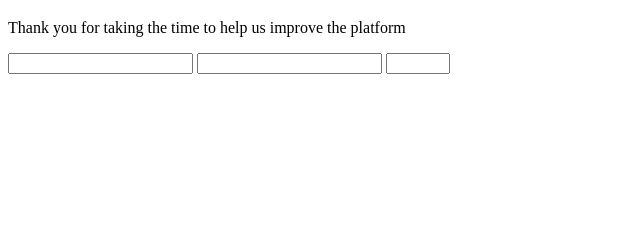
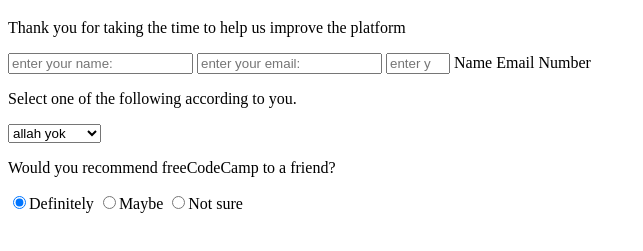
Before and after one commit to nanobiolog/survey-codecamp, a plain HTML site: page index.html in a window 1280 px wide. Shown: the part 61-312 px from the top of the page, without its empty margins (0-643 px from the left). Drawn offline with Linux system fonts and the light colour scheme.

Commit message:
html changed

```diff
--- a/index.html
+++ b/index.html
@@ -1,8 +1,10 @@
 <!DOCTYPE html>
 <html>
+
 <head>
     <link rel="stylesheet" href="styles.css">
 </head>
+
 <body>
     <div class="container">
         <header>
@@ -10,10 +12,30 @@
             <p id="description">Thank you for taking the time to help us improve the platform</p>
         </header>
         <form id="survey-form">
-<input type="text" id="name" required>
-<input type="email" id="email" required>
-<input type="number" id="number" min="18" max="110">
+            <input type="text" id="name" required placeholder="enter your name:">
+            <input type="email" id="email" required placeholder="enter your email:">
+            <input type="number" id="number" min="18" max="110" placeholder="enter your number">
+            <label id="name-label" for="name">Name</label>
+            <label id="email-label" for="email">Email</label>
+            <label id="number-label" for="number">Number</label>
+            <div class="form-group-select">
+                <p>Select one of the following according to you.</p>
+                <select id="dropdown" name="role" class="form-control" required>
+<option value="yok">allah yok</option>
+<option value="var">allah var</option>
+<option value="olabilir">allah olabilir</option>
+</select>
+            </div>
+            <div class="form-group-radio">
+                <p>Would you recommend freeCodeCamp to a friend?</p>
+                <label><input name="user-recommend" value="definitely" type="radio" class="input-radio" checked="">Definitely</label>
+                <label><input name="user-recommend" value="maybe" type="radio" class="input-radio">Maybe</label>
+                <label><input name="user-recommend" value="not-sure" type="radio" class="input-radio">Not sure</label>
+
+            </div>
         </form>
+
     </div>
 </body>
+
 </html>
```
Lines whose indentation alone changed are shown as unchanged.
